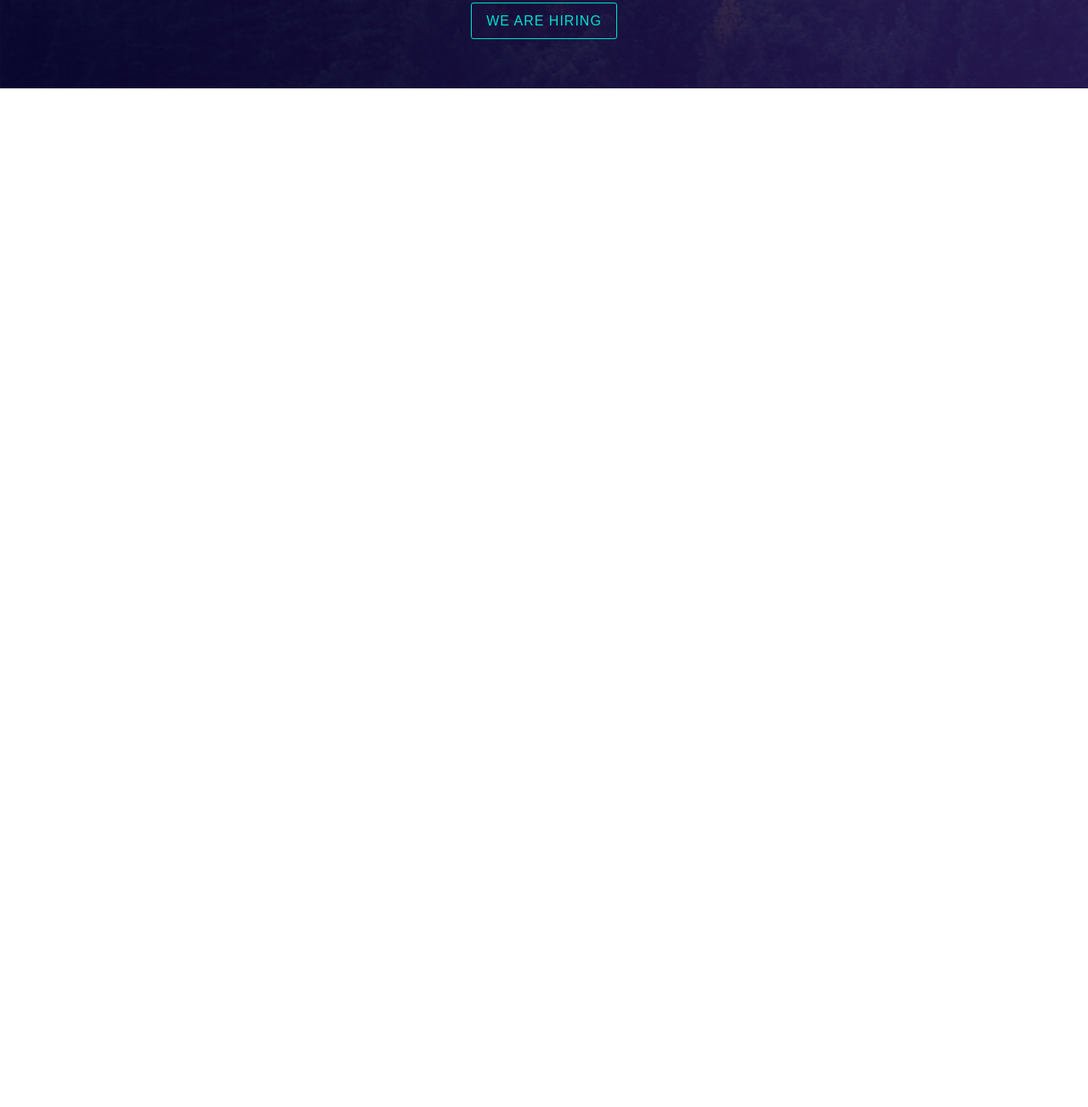
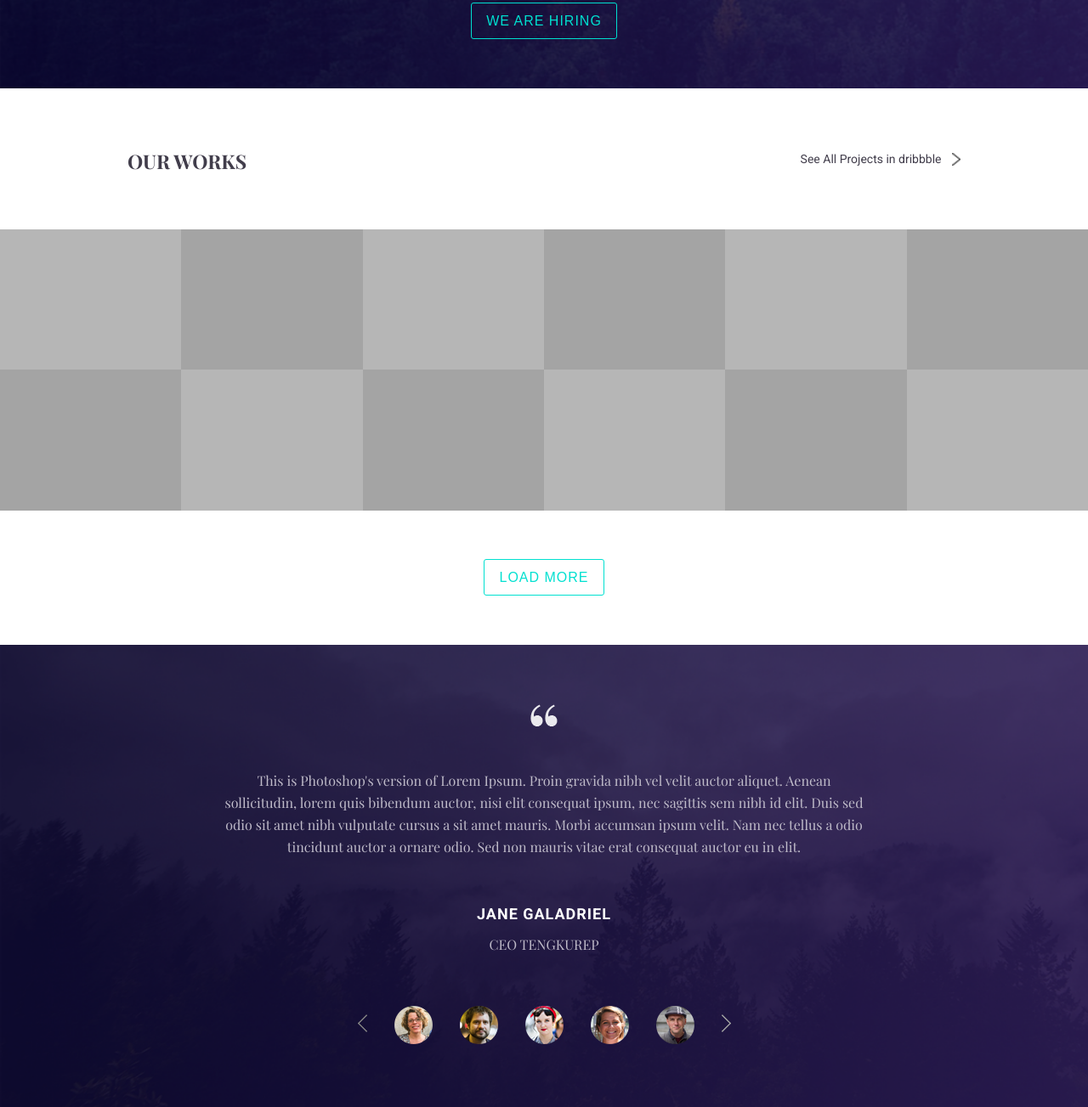
Before and after one commit to baddywolfy/Tajam-mockup, a plain HTML site: page index.html in a window 1280 px wide. Shown: the part 3041-4344 px from the top of the page at 85% size. Before the commit the page ends 3145 px from the top, so only its background shows below. Drawn offline with nearby package versions, Linux system fonts and the light colour scheme; a web font is replaced by a local one.

Commit message:
Я сделалъ

```diff
--- a/index.html
+++ b/index.html
@@ -139,6 +139,52 @@
       </div>
     </section>
 
+    <section class="our_works">
+      <div class="wrapper">
+        <h3>OUR WORKS</h3>
+        <a href="">See All Projects in dribbble <img src="images/greater_than_icon.png" alt=""></a>
+      </div>
+      <div  class="our_works_row">
+        <ul>
+          <li><img src="images/PutImageHere_LightGray.png" alt=""></li>
+          <li><img src="images/PutImageHere_DarkerGray.png" alt=""></li>
+          <li><img src="images/PutImageHere_LightGray.png" alt=""></li>
+          <li><img src="images/PutImageHere_DarkerGray.png" alt=""></li>
+          <li><img src="images/PutImageHere_LightGray.png" alt=""></li>
+          <li><img src="images/PutImageHere_DarkerGray.png" alt=""></li>
+
+          <li><img src="images/PutImageHere_DarkerGray.png" alt=""></li>
+          <li><img src="images/PutImageHere_LightGray.png" alt=""></li>
+          <li><img src="images/PutImageHere_DarkerGray.png" alt=""></li>
+          <li><img src="images/PutImageHere_LightGray.png" alt=""></li>
+          <li><img src="images/PutImageHere_DarkerGray.png" alt=""></li>
+          <li><img src="images/PutImageHere_LightGray.png" alt=""></li>
+        </ul>
+      </div>
+      <div class="our_works_my_button"><a href="#">LOAD MORE</a></div>
+
+    </section>
+
+    <section class="people_say">
+      <div class="people_say_wrapper">
+        <div class="colon"><img src="images/colon_icon.png" alt=""></div>
+        <p>This is Photoshop's version  of Lorem Ipsum. Proin gravida nibh vel velit auctor aliquet. Aenean sollicitudin, lorem quis bibendum auctor, nisi elit consequat ipsum, nec sagittis sem nibh id elit. Duis sed odio sit amet nibh vulputate cursus a sit amet mauris. Morbi accumsan ipsum velit. Nam nec tellus a odio tincidunt auctor a ornare odio. Sed non  mauris vitae erat consequat auctor eu in elit.</p>
+        <h3>JANE GALADRIEL</h3>
+        <span class="people_say_position"><p>CEO TENGKUREP</p></span>
+        <div class="people_say_images">
+          <ul>
+            <span class="back_bracket"><li><img src="images/back_bracket.png" alt=""></li></span>
+            <li><img src="images/person_1.png" alt=""></li>
+            <li><img src="images/person_2.png" alt=""></li>
+            <li><img src="images/person_3.png" alt=""></li>
+            <li><img src="images/person_4.png" alt=""></li>
+            <li><img src="images/person_5.png" alt=""></li>
+            <span class="forward_bracket"><li><img src="images/forward_bracket.png" alt=""></li></span>
+          </ul>
+        </div>
+      </div>
+    </section>
+
 
 
 
--- a/main.css
+++ b/main.css
@@ -229,9 +229,6 @@ nav {
 
 }
 
-.work_fields {
-
-}
 
 .work_fields h2+p {
 	font-family: 'Playfair Display', serif;
@@ -421,6 +418,171 @@ nav {
 	transition: 0.1s ease-out 0.1s
 }
 
+.our_works {
+	text-align: center;
+}
+
+.our_works .wrapper {
+	display: flex;
+	flex-direction: row;
+	justify-content: space-between;
+	align-items: center;
+
+}
+
+.our_works h3 {
+	margin-top: 70px;
+	font-family: 'Playfair Display', serif;
+	font-size: 23px;
+	font-weight: 700;
+	color: #413d4b;
+}
+
+
+.our_works .wrapper a {
+	margin-top: 65px;
+	font-family: 'Roboto', sans-serif;
+	font-size: 14px;
+	font-weight: 400;
+	color: #413d4b;
+}
+
+.our_works .wrapper  img {
+	position: relative;
+	color: #6c6c6c;
+	width: 10px;
+	height: 15px;
+	vertical-align: middle;
+	margin-left: 9px;
+}
+
+.our_works .our_works_row  {
+	margin-top: 65px;
+}
+
+.our_works .our_works_row ul {
+	display: grid;
+	grid-template-columns: 1fr 1fr 1fr 1fr 1fr 1fr;
+	grid-template-rows: 1fr 1fr;
+}
+
+.our_works .our_works_row ul li img {
+	width: 100%;
+	height: 100%;
+}
+
+.our_works .our_works_my_button  {
+	margin-top: 70px;
+	margin-bottom: 70px;
+}
+
+.our_works .our_works_my_button a {
+	font-family: 'Hammersmith One', sans-serif;
+	font-size: 16px;
+	letter-spacing: 1px;
+	border: 1px solid #00e0d0;
+	border-radius: 3px;
+	color: #00e0d0;
+	padding: 12px 17px 12px 17px;
+}
+
+.our_works .our_works_my_button a:hover {
+	background-color:#00e0d0;
+	color: black;
+	transition: 0.1s ease-out 0.1s
+}
+
+
+.people_say_wrapper {
+	width: 760px;
+	margin: 0 auto;
+}
+
+.people_say {
+	text-align: center;
+	background: url(images/forest3.png);
+	background-size: cover;
+	width: 100%;
+}
+
+
+.colon {
+	padding-top: 70px;
+}
+
+.people_say p {
+	margin-top: 47px;
+	font-family: 'Playfair Display', serif;
+	font-size: 16px;
+	font-weight: 400;
+	line-height: 26px;
+	color: #bfbbc9;
+}
+
+.people_say h3 {
+	margin-top: 55px;
+	font-family: 'Roboto', serif;
+	font-size: 18px;
+	font-weight: 700;
+	letter-spacing: 1px;
+	color: #ffffff;
+}
+
+
+.people_say .people_say_position p {
+	margin-top: 13px;
+	color: ##bfbbc9;
+}
+
+.people_say_images .back_bracket img {
+	position: relative;
+	padding-top: 10px;
+	width: 11px;
+	height: 21px;
+}
+
+.people_say_images .back_bracket img:hover {
+	position: relative;
+	padding-top: 10px;
+	width: 11px;
+	height: 21px;
+}
+
+.people_say_images .forward_bracket img {
+	position: relative;
+	padding-top: 10px;
+	width: 11px;
+	height: 21px;
+	color: #9f9f9f;
+}
+
+.people_say_images .forward_bracket img:hover {
+	position: relative;
+	padding-top: 10px;
+	width: 11px;
+	height: 21px;
+}
+
+.people_say_images img {
+	width: 45px;
+	height: 45px;
+}
+
+.people_say_images img:hover {
+	width: 70px;
+	height: 70px;
+	transition: 0.3s ease-in-out 0.1;
+}
+
+.people_say ul {
+	display: inline-flex;
+	justify-content: space-between;
+}
+
+.people_say ul li {
+padding: 59px 16px 70px 16px;
+}
+
 
 
 /* Responsiveness Adaptive */
```
Also changed, not shown: images/PutImageHere_DarkerGray.png (added), images/PutImageHere_LightGray.png (added), images/back_bracket.png (added), images/colon_icon.png (added), images/forest3.png (added), images/forward_bracket.png (added), images/greater_than_icon.png (added), images/person_1.png (added), images/person_2.png (added), images/person_3.png (added), images/person_4.png (added), images/person_5.png (added).
